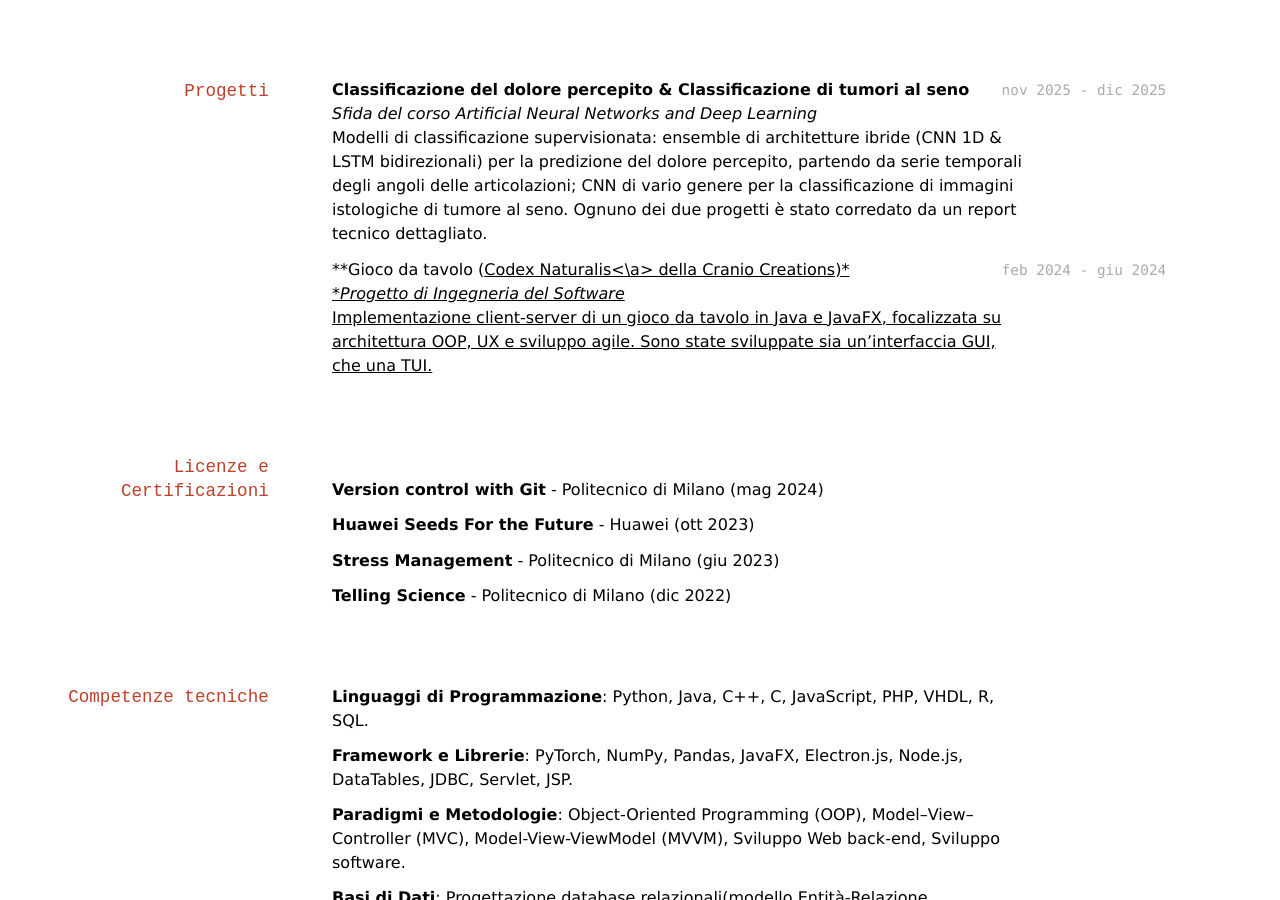
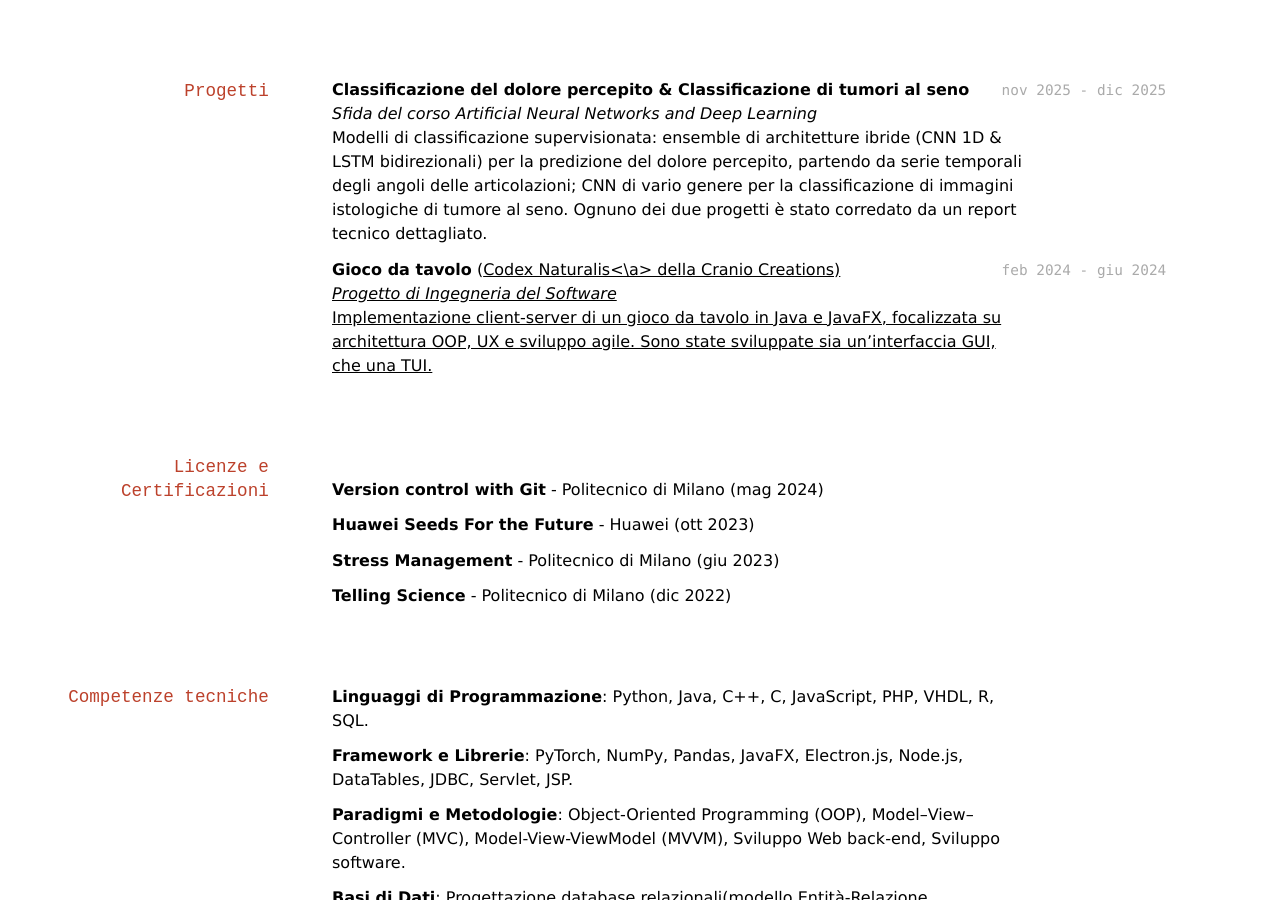
Before and after one commit to Anto26/anto26.github.io, a Jekyll site: the page built from index.md, in a window 1280 px wide and 900 px high, scrolled down 1359 px. Built offline with Jekyll 4.4.1, drawn with Linux system fonts in a browser that asks for light colours.

```diff
--- a/index.md
+++ b/index.md
@@ -65,7 +65,7 @@ Machine Learning, Elettronica, Web development, Sviluppo Software, Linux (Fedora
  Modelli di classificazione supervisionata: ensemble di architetture ibride (CNN 1D & LSTM bidirezionali) per la predizione del dolore percepito, partendo da serie temporali degli angoli delle articolazioni; CNN di vario genere per la classificazione di immagini istologiche di tumore al seno.
  Ognuno dei due progetti è stato corredato da un report tecnico dettagliato.
 
-`feb 2024 - giu 2024` **Gioco da tavolo (<a href="https://craniocreations.it/products/codex-naturalis">Codex Naturalis<\a> della Cranio Creations)**<br>
+`feb 2024 - giu 2024` **Gioco da tavolo** (<a href="https://craniocreations.it/products/codex-naturalis">Codex Naturalis<\a> della Cranio Creations)<br>
  *Progetto di Ingegneria del Software*<br>
  Implementazione client-server di un gioco da tavolo in Java e JavaFX, focalizzata su architettura OOP, UX e sviluppo agile. Sono state sviluppate sia un'interfaccia GUI, che una TUI.
 
```
